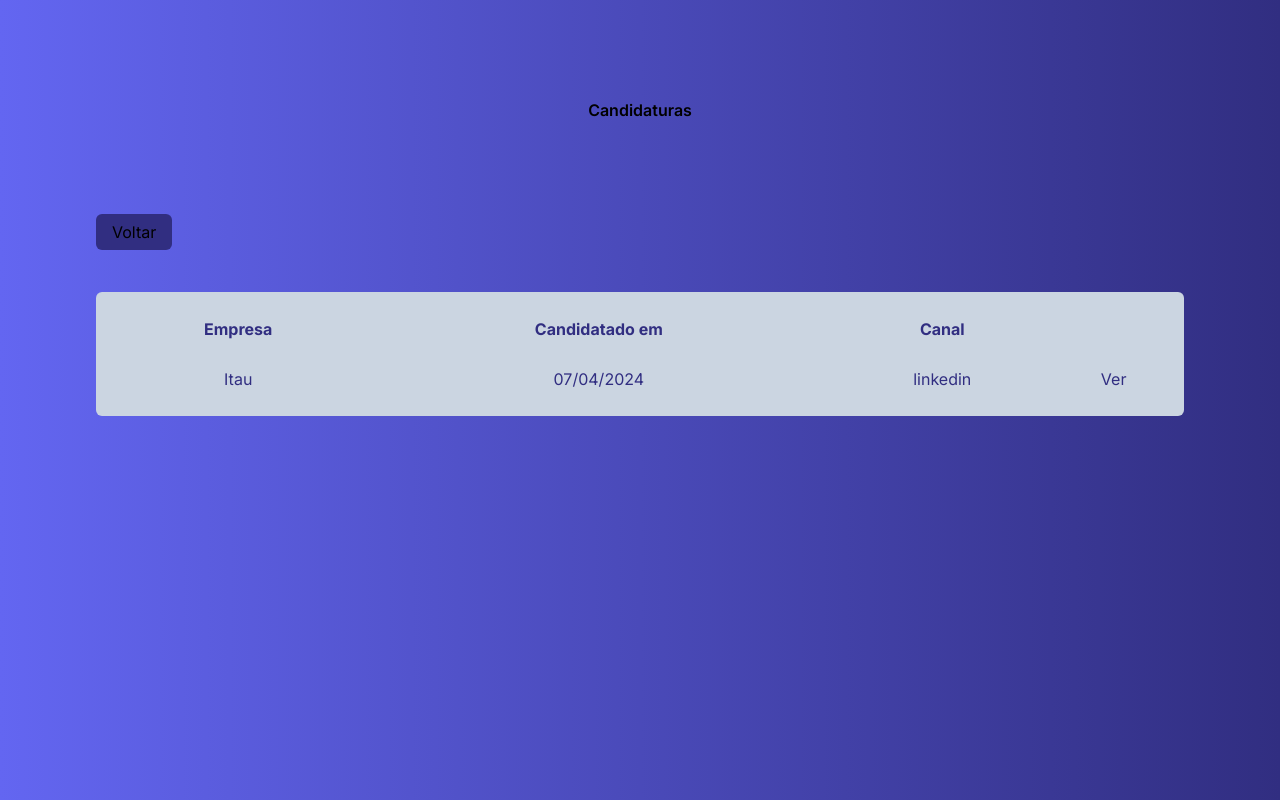
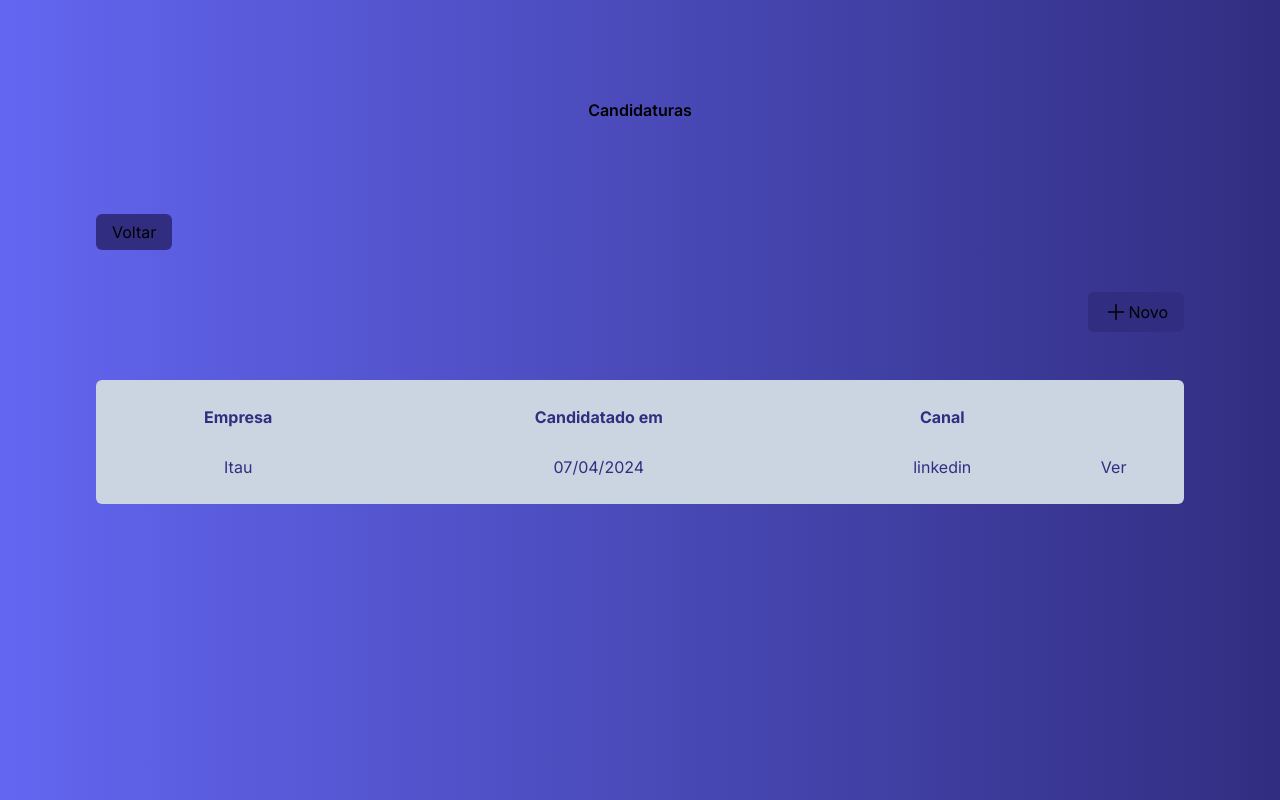
Before and after one commit to dougstefe/schedevule-web, a Next.js app: page /job-applications in a window 1280 px wide. Built offline with nearby package versions, Linux system fonts and the light colour scheme.

Commit message:
feat: add link to add new job

```diff
--- a/src/app/job-applications/page.tsx
+++ b/src/app/job-applications/page.tsx
@@ -33,6 +33,14 @@ export default function Home() {
   }
   return (
     <Layout title="Candidaturas" toGoBack="/">
+        <div className='flex justify-end'>
+          <a href='/job-applications/new' className='flex align-center px-4 py-2 bg-indigo-900 rounded-md'>
+            <svg xmlns="http://www.w3.org/2000/svg" fill="none" viewBox="0 0 24 24" strokeWidth={1.5} stroke="currentColor" className="w-6 h-6">
+              <path strokeLinecap="round" strokeLinejoin="round" d="M12 4.5v15m7.5-7.5h-15" />
+            </svg>
+            Novo
+          </a>
+        </div>
       <table className='table-auto w-full bg-slate-300 text-indigo-900 rounded-md border-separate border-spacing-6 text-center'>
         <thead>
           <tr>
```
